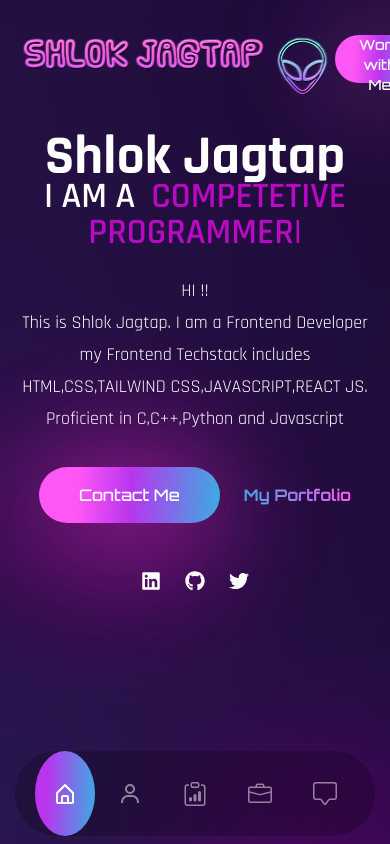
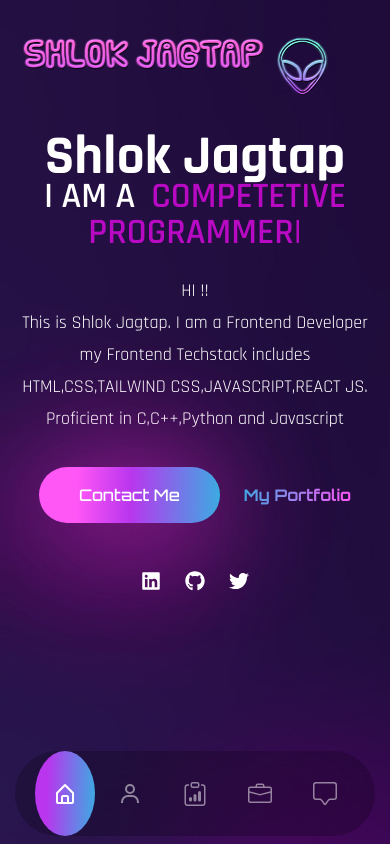
Before and after one commit to DeImOs-Sj/My-Portfolio, a React (Create React App) app: page / in a window 390 px wide. Shown: the top 844 px of the page. Built offline with nearby package versions, Linux system fonts and the light colour scheme; the HTML template or start-up script is replaced by a standard one; a web font is replaced by a local one.

Commit message:
blocked btn for sm device

```diff
--- a/src/components/Header.jsx
+++ b/src/components/Header.jsx
@@ -7,7 +7,7 @@ const Header = () => {
       <div className='flex justify-between items-center'>
       <img src={dalle} alt="" className='w-80'/>
       <a href="https://www.linkedin.com/in/shlok-jagtap-5a8122228">
-      <button className='btn btn-sm'>Work with Me</button>
+      <button className='btn btn-sm  hidden sm:block'>Work with Me</button>
       </a>
       </div>
     </div>
```
